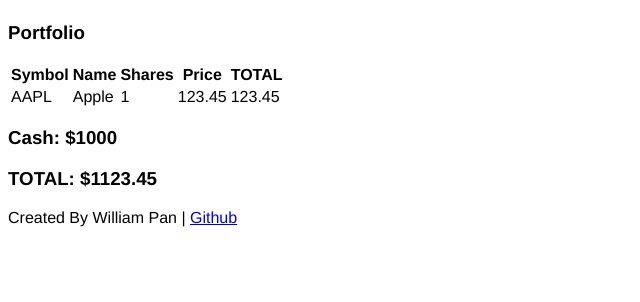
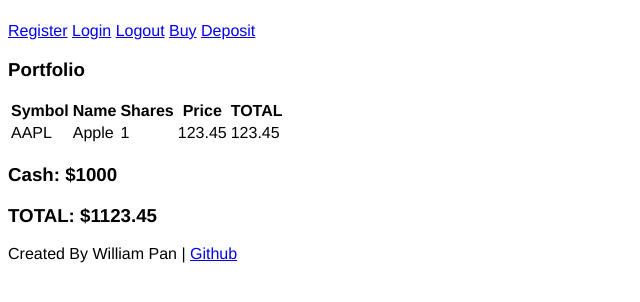
Before and after one commit to williampan22/stock_trading_brokerage_app, a Flask app: page / in a window 1280 px wide. Shown: the part 58-360 px from the top of the page, without its empty margins (0-640 px from the left). Run offline with Flask 3, Linux system fonts and the light colour scheme.

Commit message:
added links to other pages

```diff
--- a/app.py
+++ b/app.py
@@ -12,10 +12,12 @@ from login import require_login
 # Hides secret api key
 load_dotenv()
 API_KEY = os.getenv('API_KEY')
+SECRET_KEY = os.getenv('SECRET_KEY')
 
 # Starts and initiates flask app + session
 # Flask session is set to file-system instead of on server with cookies - easier to handle on local development
 app = Flask(__name__)
+app.config['SECRET_KEY'] = SECRET_KEY
 app.config['SQLALCHEMY_DATABASE_URI'] = 'sqlite:///tradingApp.db'
 app.config['SQLALCHEMY_TRACK_MODIFICATIONS'] = False
 app.config["SESSION_PERMANENT"] = False
@@ -78,6 +80,8 @@ def login():
             return redirect("/login"), 403
         # SELECT username from database and return error if password does not match
         user = db.session.execute(db.select(User).filter_by(username=username)).scalar_one_or_none()
+        if not user:
+            return redirect("/login"), 404
         if not check_password_hash(user.hash_password, password):
             return redirect("/login"), 403
         # Log user in with session_id
@@ -101,7 +105,7 @@ def index():
 @app.route("/deposit")
 def depsoit():
     cash_to_deposit = request.form.get("cash_to_deposit")
-    user = db.session.execute(db.select(User).filter_by(username=session["user_id"])).scalar_one()
+    user = db.session.execute(db.select(User).filter_by(username=session["user_id"])).scalar_one_or_none()
     currnet_cash = user.cash
     new_cash = currnet_cash + cash_to_deposit
     user.cash = new_cash
--- a/templates/index.html
+++ b/templates/index.html
@@ -5,6 +5,14 @@
 {% endblock %}
 
 {% block body %}
+
+<a href="/register">Register</a>
+<a href="/login">Login</a>
+<a href="/logout">Logout</a>
+<a href="/buy">Buy</a>
+<a href="/deposit">Deposit</a>
+
+
 <h3>Portfolio</h3>
 <table>
     <thead>
```
Also changed, not shown: instance/tradingApp.db.
